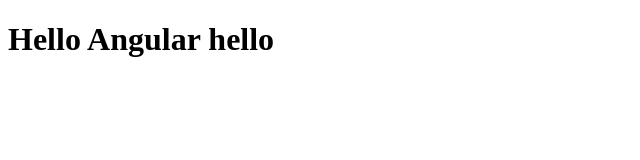
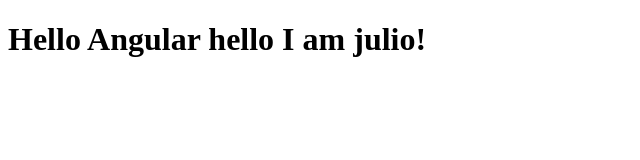
Before and after one commit to juliosanchez7/AngularCourse, a plain HTML site: page index.html in a window 1280 px wide. Shown: the whole page, without its empty margins (0-640 px from the left). Drawn offline with Linux system fonts and the light colour scheme.

Commit message:
new version

```diff
--- a/index.html
+++ b/index.html
@@ -5,6 +5,6 @@
         <title>Hello angualr</title>
     </head>
     <body>
-        <h1>Hello Angular hello</h1>
+        <h1>Hello Angular hello I am julio!</h1>
     </body>
 </html>
```
